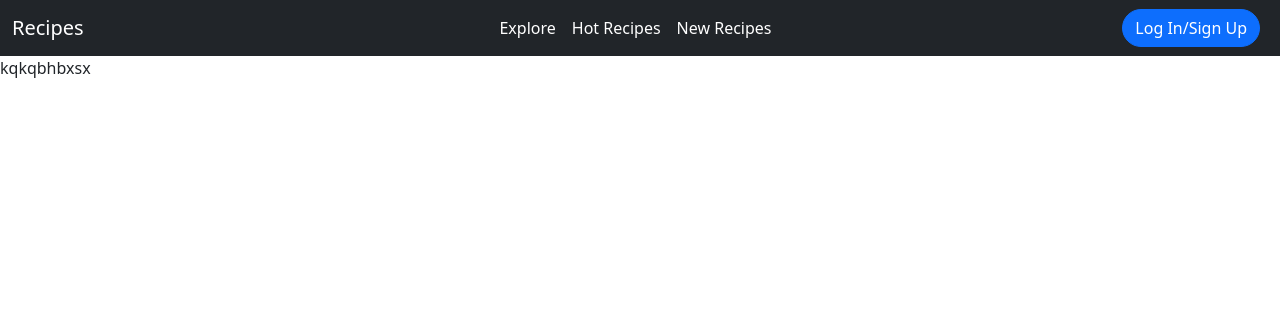
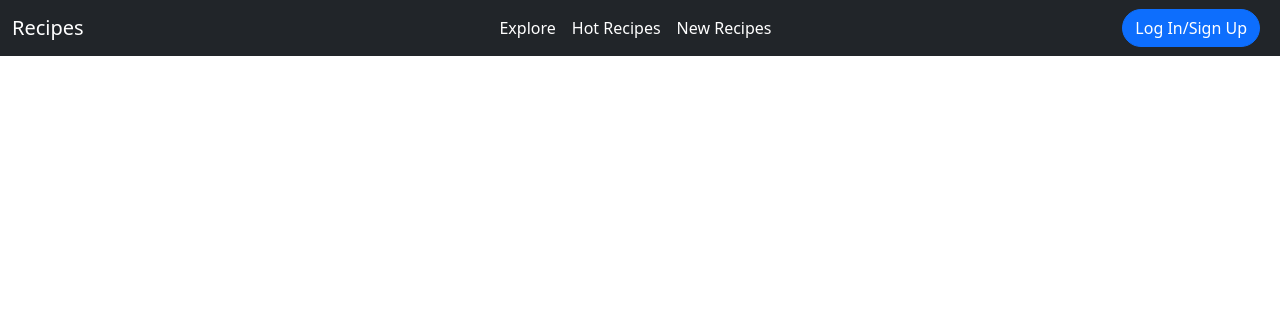
Before and after one commit to DiyRex/RecipeWeb, a PHP site: page / in a window 1280 px wide. Shown: the top 316 px of the page. Run offline with PHP 8.4, Linux system fonts and the light colour scheme.

Commit message:
Update index.php

```diff
--- a/index.php
+++ b/index.php
@@ -12,4 +12,3 @@
     <script src="https://cdn.jsdelivr.net/npm/bootstrap@5.3.3/dist/js/bootstrap.bundle.min.js"></script>
 </body>
 </html>
-kqkqbhbxsx
```
